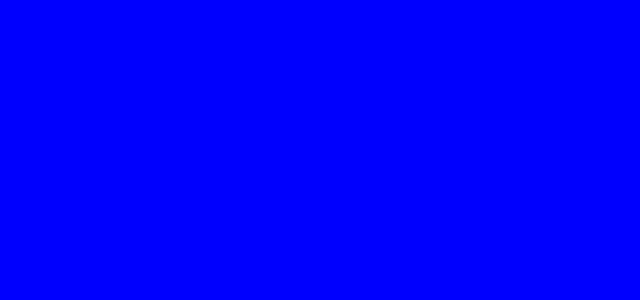
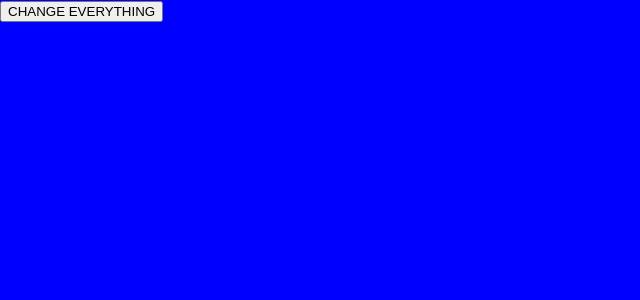
Before and after one commit to Reinoptland/reac-redux-single-file, a React (Create React App) app: page / in a window 1280 px wide. Shown: the top 300 px of the page, without its empty margins (0-640 px from the left). Built offline with nearby package versions, Linux system fonts and the light colour scheme.

Commit message:
Add event listener and event handler

```diff
--- a/src/App.js
+++ b/src/App.js
@@ -14,11 +14,15 @@ export const store = createStore(reducer, enhancer)
 
 class App extends Component {
 
+  changeColor = () => {
+    console.log('clicked!')
+  }
+
   render(){
     return (
       <div style={{ backgroundColor: this.props.color, height: '100vh' }}>
         <header className="App-header">
-
+          <button onClick={this.changeColor}>CHANGE EVERYTHING</button>
         </header>
       </div>
     );
@@ -26,7 +30,6 @@ class App extends Component {
 }
 
 const mapStateToProps = (state) => {
-  console.log('STATE INSIDE STORE:', state)
   return {
     color: state
   }
```
